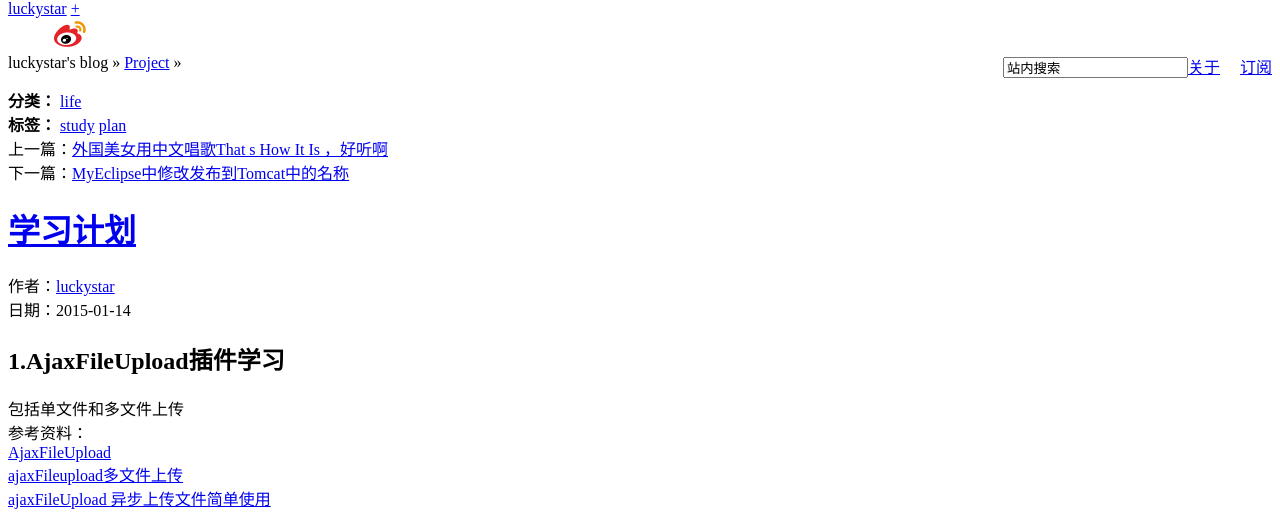
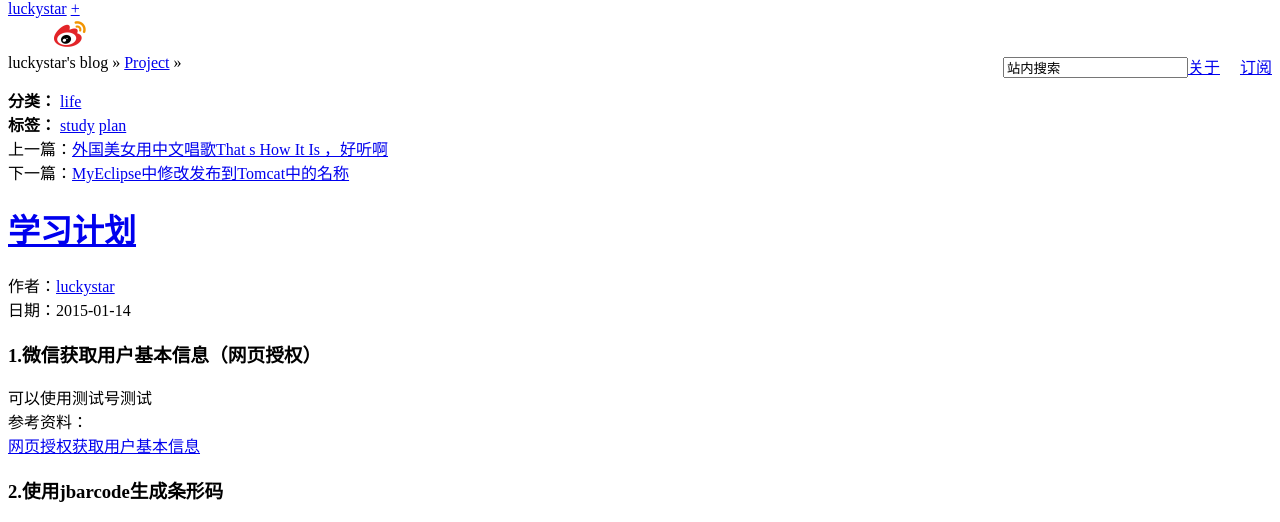
Before and after one commit to qincidong/qincidong.github.io, a Jekyll site: the page built from _posts/life/2015-01-14-study-plan.markdown, in a window 1280 px wide, cut to the strip 108-630 px from the top of the page. Built offline with Jekyll 4.4.1, drawn with Linux system fonts in a browser that asks for light colours; Markdown is read by kramdown in place of the engine named in the settings.

Commit message:
使用jbarcode生产条形码

```diff
--- a/_posts/life/2015-01-14-study-plan.markdown
+++ b/_posts/life/2015-01-14-study-plan.markdown
@@ -6,14 +6,8 @@ date:   2015-01-14 16:49:39
 categories: life
 tags: study plan
 ---
-##1.AjaxFileUpload插件学习
-包括单文件和多文件上传
-参考资料：
-[AjaxFileUpload][1]
-[ajaxFileupload多文件上传][2]
-[ajaxFileUpload 异步上传文件简单使用][3]
 
-###2.微信获取用户基本信息（网页授权）
+###1.微信获取用户基本信息（网页授权）
 可以使用测试号测试
 参考资料：
 [网页授权获取用户基本信息][4]
@@ -22,3 +16,5 @@ tags: study plan
 [2]:http://blog.csdn.net/zhanglu201112/article/details/17039137
 [3]:http://blog.csdn.net/qiantujava/article/details/37934225
 [4]:http://www.cnblogs.com/zyw-205520/p/3581088.html
+
+###2.使用jbarcode生成条形码
```
